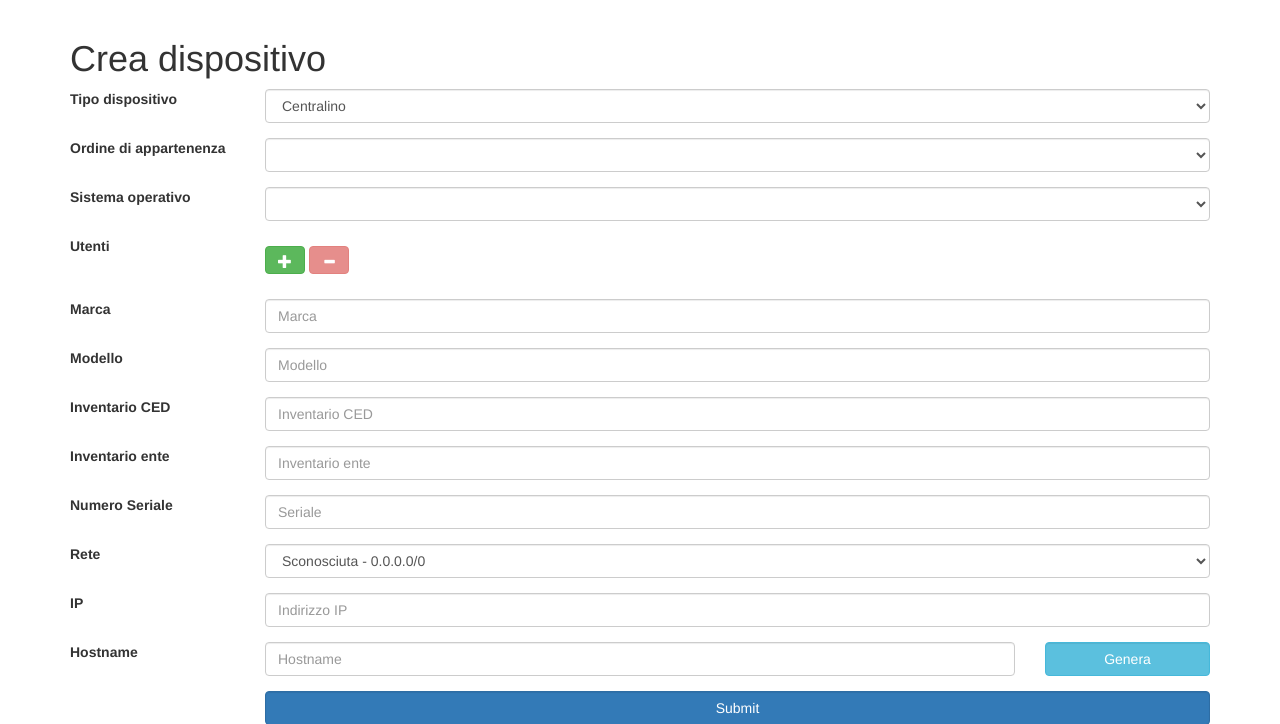
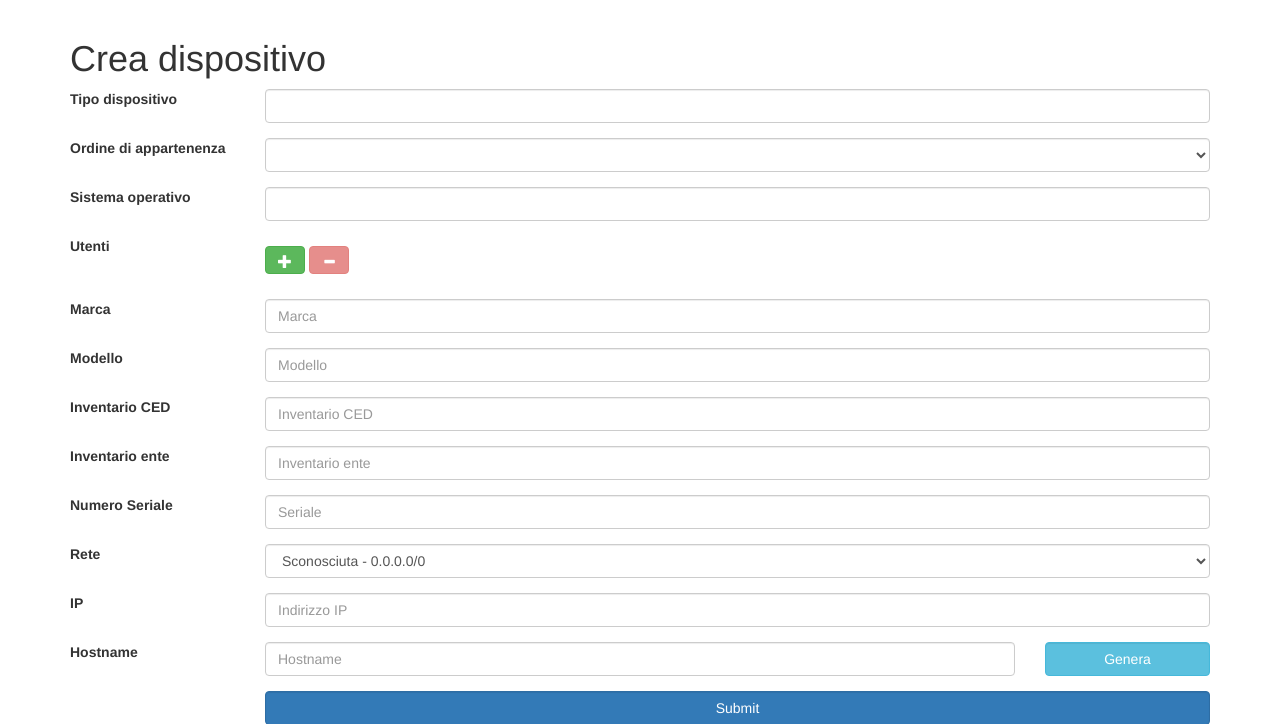
Before and after one commit to Steffo99/estus, a Flask app: page /disp_add in a window 1280 px wide. Shown: the part 51-775 px from the top of the page. Run offline with Flask 2, Linux system fonts and the light colour scheme; the visitor is signed in with stand-in values (Sample User, id 1); data comes from the database, SQL or seed files in the repository; tables that the repository leaves empty hold one stand-in row (values such as "Sample post"); some libraries are stand-ins or nearby versions.

Commit message:
Convert OS and Type fields into datasets

```diff
--- a/server.py
+++ b/server.py
@@ -15,7 +15,7 @@ app.config['SQLALCHEMY_TRACK_MODIFICATIONS'] = False
 db = SQLAlchemy(app)
 
 
-sistemioperativi = [" ", "CentOS", "Fedora", "OpenSUSE", "Red Hat", "Ubuntu", "Debian", "Windows Server 2003",
+sistemioperativi = ["CentOS", "Fedora", "OpenSUSE", "Red Hat", "Ubuntu", "Debian", "Windows Server 2003",
                     "Windows Server 2007", "Windows Server 2010", "Windows Server 2012", "Windows Server 2016",
                     "Windows 98", "Windows ME", "Windows 2000", "Windows XP", "Windows Vista", "Windows 7", "Windows 8",
                     "Windows 8.1", "Windows 10", "Altro"]
--- a/templates/dispositivo/show.htm
+++ b/templates/dispositivo/show.htm
@@ -66,11 +66,12 @@
         <div class="form-group">
             <label class="col-xs-2" for="form-tipo">Tipo dispositivo</label>
             <div class="col-xs-10">
-                <select id="form-tipo" class="form-control" name="tipo">
+                <input type="text" class="form-control" name="tipo" list="form-tipo" {% if dispositivo %}value="{{ dispositivo.tipo }}"{% endif %}>
+                <datalist id="form-tipo" name="tipo">
                     {% for opzione in opzioni %}
-                        <option value="{{ opzione }}" {% if dispositivo and opzione == dispositivo.tipo %}selected{% endif %}>{{ opzione }}</option>
+                        <option value="{{ opzione }}">{{ opzione }}</option>
                     {% endfor %}
-                </select>
+                </datalist>
             </div>
         </div>
         <div class="form-group">
@@ -87,11 +88,12 @@
         <div class="form-group">
             <label class="col-xs-2" for="form-so">Sistema operativo</label>
             <div class="col-xs-10">
-                <select id="form-so" class="form-control" name="so">
+                <input type="text" class="form-control" name="so" list="form-so" {% if dispositivo %}value="{{ dispositivo.so }}"{% endif %}>
+                <datalist id="form-so" name="so">
                     {% for sistema in sistemi %}
-                        <option value="{{ sistema }}" {% if dispositivo and sistema == dispositivo.so %}selected{% endif %}>{{ sistema }}</option>
+                        <option value="{{ sistema }}">{{ sistema }}</option>
                     {% endfor %}
-                </select>
+                </datalist>
             </div>
         </div>
         <div class="form-group">
```
